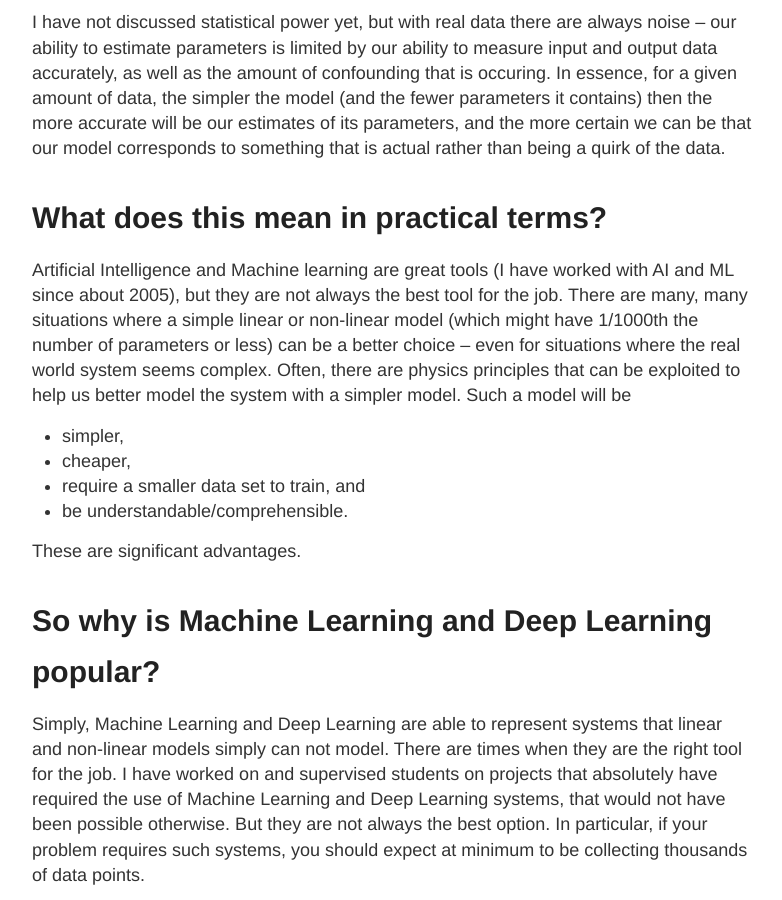
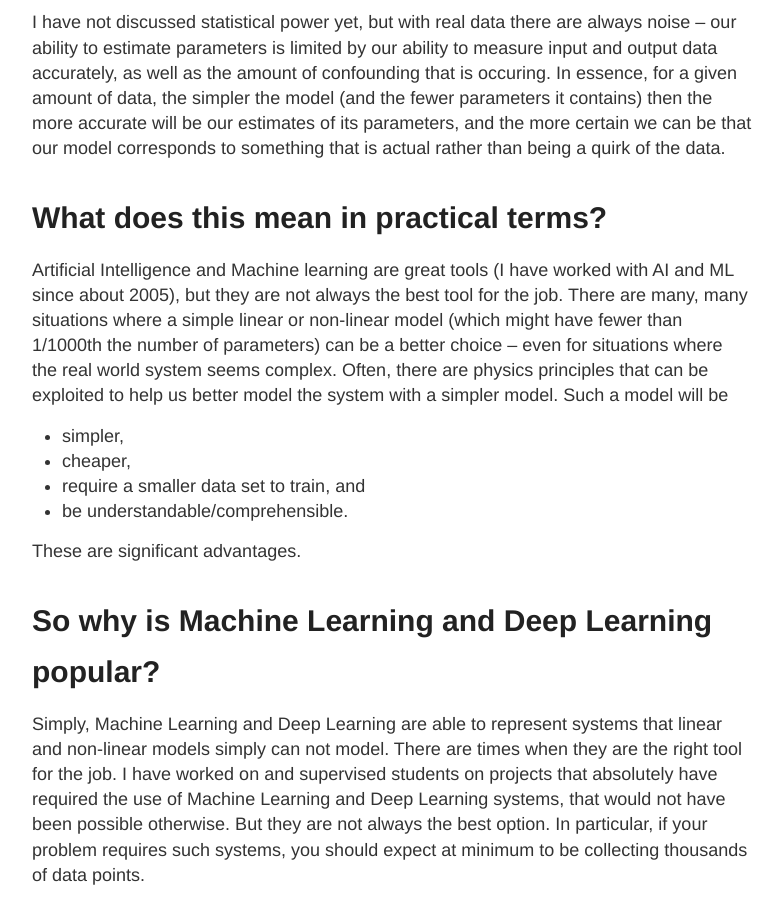
Before and after one commit to wall0159/wall0159.github.io, a Jekyll site: the page built from _posts/2020-09-25-deep_learning.md, in a window 1280 px wide and 900 px high, scrolled down 2743 px. Shown: the whole window, without its empty margins (248-1030 px from the left). Built offline with Jekyll 4.4.1, drawn with Linux system fonts in a browser that asks for light colours.

Commit message:
new post

```diff
--- a/_posts/2020-09-25-deep_learning.md
+++ b/_posts/2020-09-25-deep_learning.md
@@ -42,7 +42,7 @@ I have not discussed statistical power yet, but with real data there are always
 
 What does this mean in practical terms?
 =======================================
-Artificial Intelligence and Machine learning are great tools (I have worked with AI and ML since about 2005), but they are not always the best tool for the job. There are many, many situations where a simple linear or non-linear model (which might have 1/1000th the number of parameters or less) can be a better choice -- even for situations where the real world system seems complex. Often, there are physics principles that can be exploited to help us better model the system with a simpler model. Such a model will be
+Artificial Intelligence and Machine learning are great tools (I have worked with AI and ML since about 2005), but they are not always the best tool for the job. There are many, many situations where a simple linear or non-linear model (which might have fewer than 1/1000th the number of parameters) can be a better choice -- even for situations where the real world system seems complex. Often, there are physics principles that can be exploited to help us better model the system with a simpler model. Such a model will be
  - simpler,
  - cheaper,
  - require a smaller data set to train, and
```
